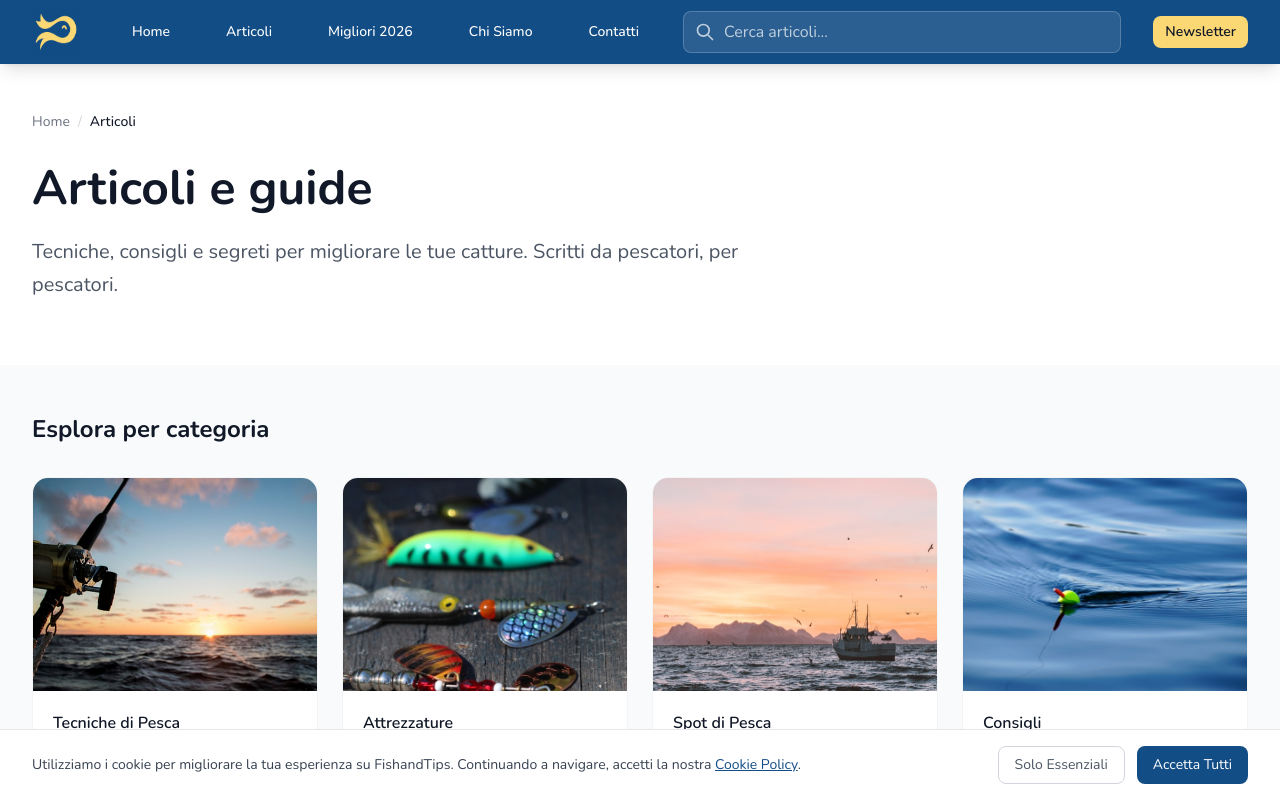
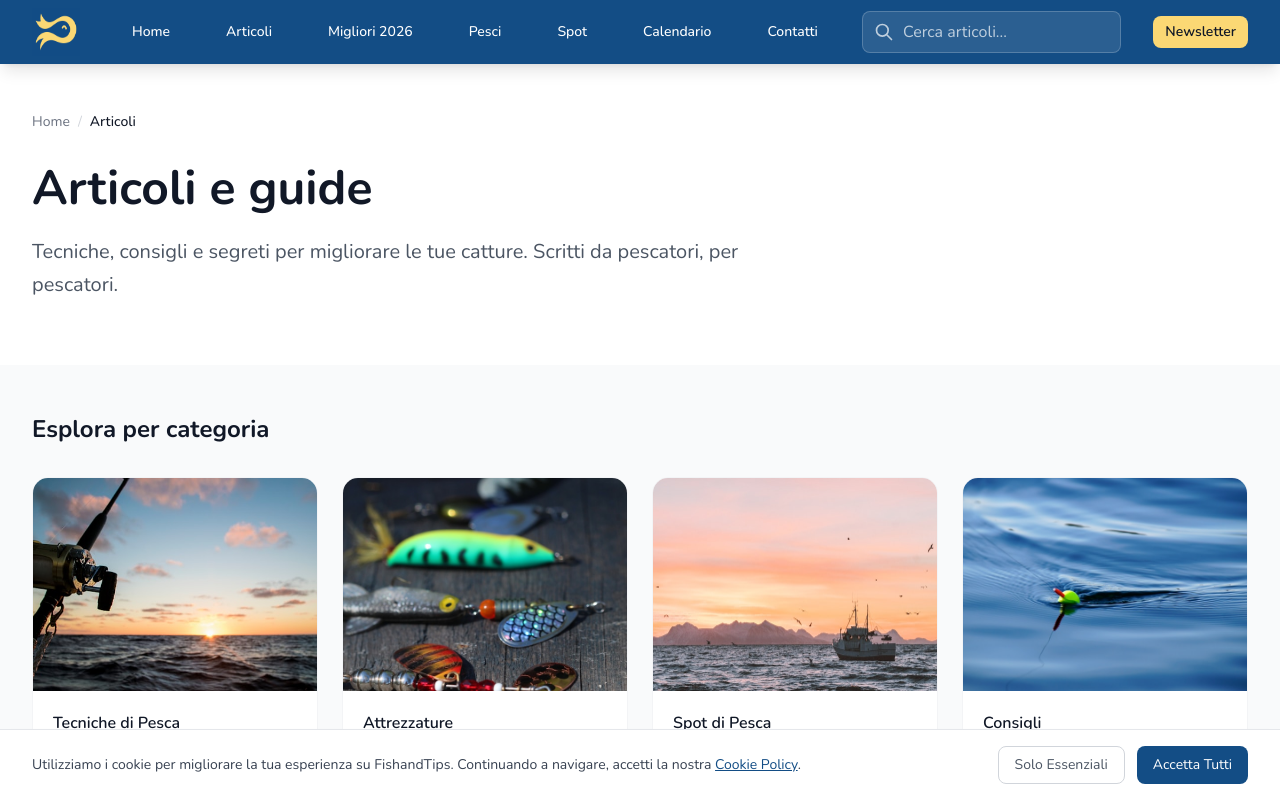
Before and after one commit to Gabrielepolimi/fishandtips, a Next.js app: page /articoli in a window 1280 px wide. Shown: the top 798 px of the page. Built offline with nearby package versions, Linux system fonts and the light colour scheme.

Commit message:
Update navbar links for core sections

```diff
--- a/components/layout/Navbar.tsx
+++ b/components/layout/Navbar.tsx
@@ -38,8 +38,14 @@ export default function Navbar() {
               <Link href="/migliori-pesca-2026" className="text-white hover:text-brand-yellow px-3 py-2 rounded-md text-sm font-medium transition-colors">
                 Migliori 2026
               </Link>
-              <Link href="/chi-siamo" className="text-white hover:text-brand-yellow px-3 py-2 rounded-md text-sm font-medium transition-colors">
-                Chi Siamo
+              <Link href="/pesci-mediterraneo" className="text-white hover:text-brand-yellow px-3 py-2 rounded-md text-sm font-medium transition-colors">
+                Pesci
+              </Link>
+              <Link href="/spot-pesca-italia" className="text-white hover:text-brand-yellow px-3 py-2 rounded-md text-sm font-medium transition-colors">
+                Spot
+              </Link>
+              <Link href="/calendario-pesca" className="text-white hover:text-brand-yellow px-3 py-2 rounded-md text-sm font-medium transition-colors">
+                Calendario
               </Link>
               <Link href="/contatti" className="text-white hover:text-brand-yellow px-3 py-2 rounded-md text-sm font-medium transition-colors">
                 Contatti
@@ -101,8 +107,14 @@ export default function Navbar() {
           <Link href="/migliori-pesca-2026" className="text-white hover:text-brand-yellow block px-3 py-2 rounded-md text-base font-medium">
             Migliori 2026
           </Link>
-          <Link href="/chi-siamo" className="text-white hover:text-brand-yellow block px-3 py-2 rounded-md text-base font-medium">
-            Chi Siamo
+          <Link href="/pesci-mediterraneo" className="text-white hover:text-brand-yellow block px-3 py-2 rounded-md text-base font-medium">
+            Pesci
+          </Link>
+          <Link href="/spot-pesca-italia" className="text-white hover:text-brand-yellow block px-3 py-2 rounded-md text-base font-medium">
+            Spot
+          </Link>
+          <Link href="/calendario-pesca" className="text-white hover:text-brand-yellow block px-3 py-2 rounded-md text-base font-medium">
+            Calendario
           </Link>
           <Link href="/contatti" className="text-white hover:text-brand-yellow block px-3 py-2 rounded-md text-base font-medium">
             Contatti
```
